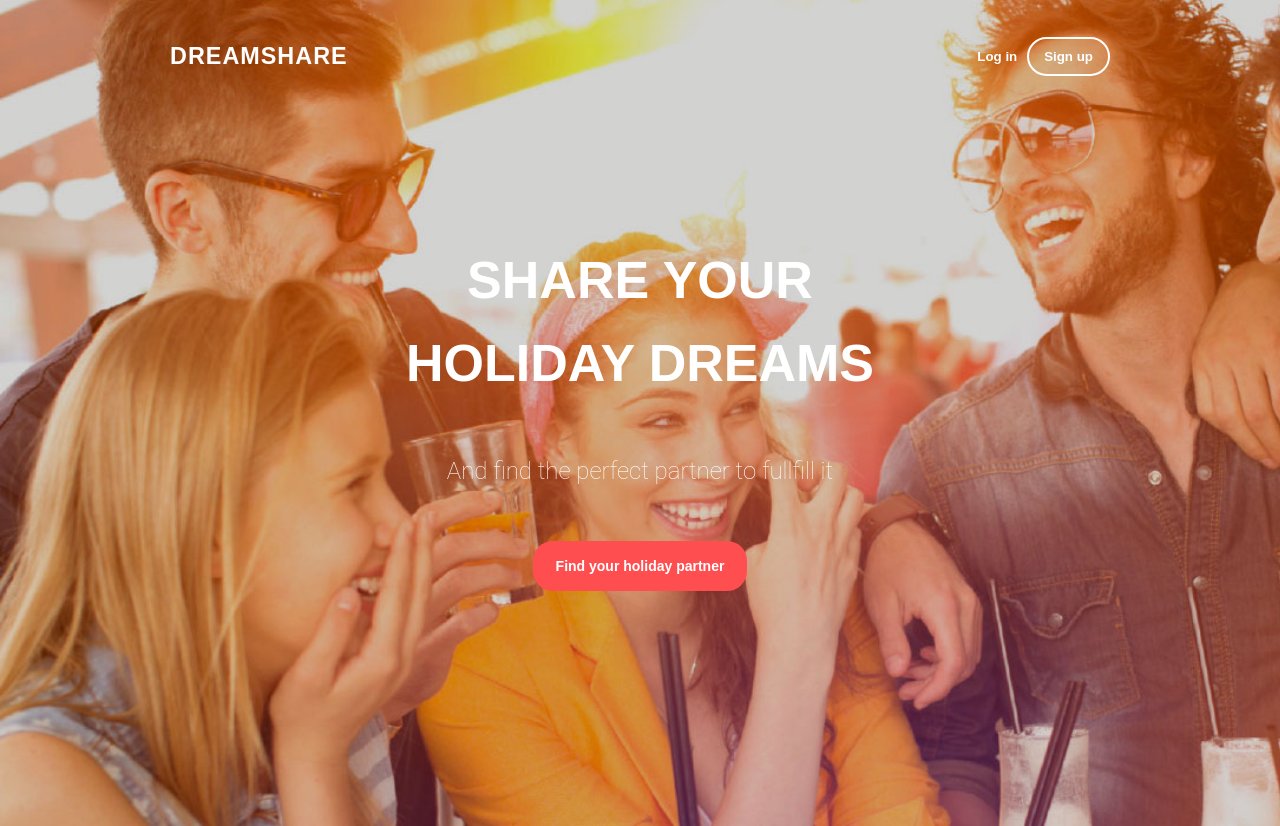
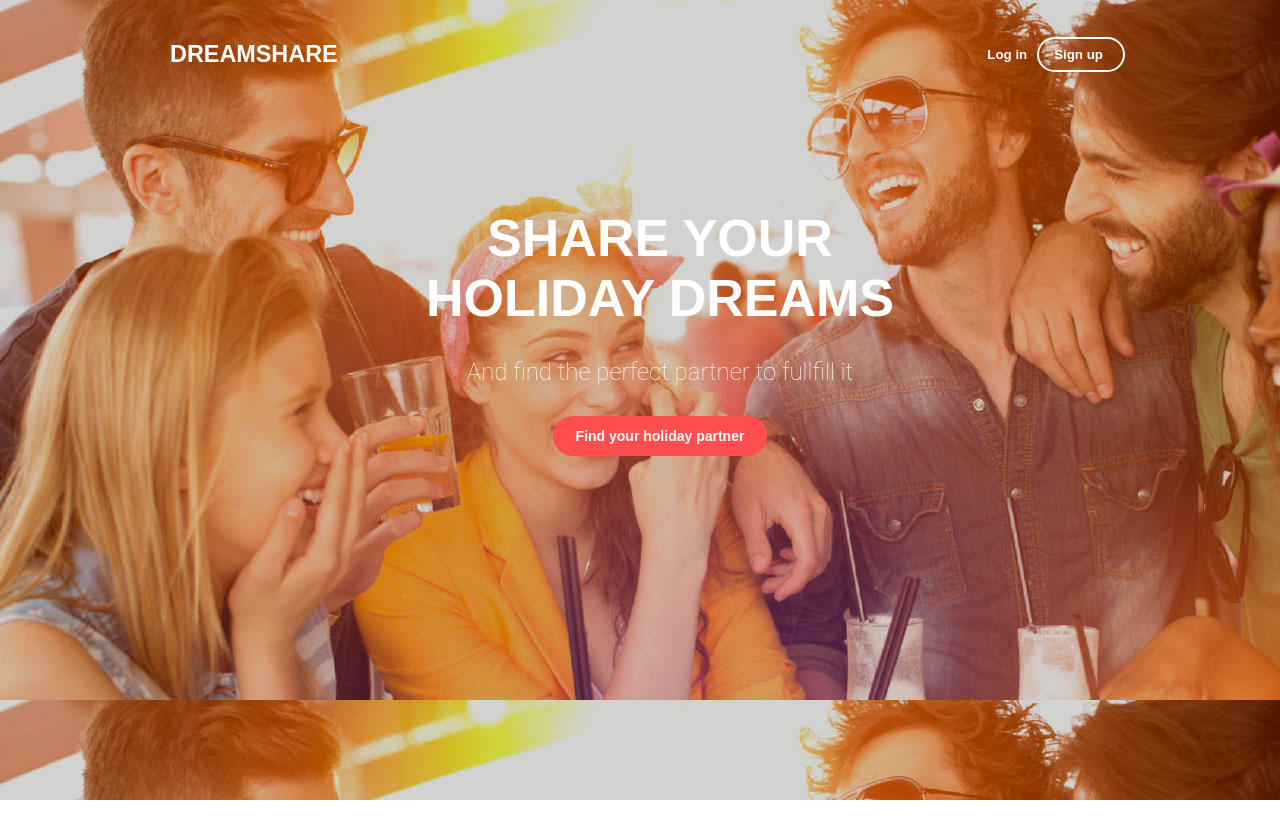
Before and after one commit to IlmirTex/Dreamshare, a plain HTML site: page index.html in a window 1280 px wide. After the commit the page ends 800 px from the top, so only its background shows below. Drawn offline with Linux system fonts and the light colour scheme.

Commit message:
fixed sizes

```diff
--- a/style/style.css
+++ b/style/style.css
@@ -2,7 +2,6 @@ body {
     margin: 0;
     font-family: 'Montserrat' , sans-serif;
     color: #333333;
-    line-height: 1.6;
 }
 
 *,
@@ -39,7 +38,6 @@ h1,h2,h3,h4,h5,h6 {
     font-weight: bold;
     color: #ffffff;
     text-transform: uppercase;
-    letter-spacing: 1px;
 }
 
 /* Header Entrance */
@@ -47,6 +45,7 @@ h1,h2,h3,h4,h5,h6 {
 .header__entrance {
     font-size: 14px;
     color: #ffffff;
+    margin-right: -15px;
 }
 
 .entrance__link {
@@ -59,7 +58,7 @@ h1,h2,h3,h4,h5,h6 {
 }
 .entrance__link__sign-up {
     border: 2px solid rgb(255, 255, 255);
-    padding: 10px 15px 10px 15px;
+    padding: 8px 20px 8px 15px;
     border-radius: 20px;
 }
 
@@ -68,20 +67,19 @@ h1,h2,h3,h4,h5,h6 {
 /* Intro */
 
 .intro {
-    background: url("./images/intro.jpg") no-repeat, center;
-    background-size: cover;
-    display: flex;
-    flex-direction: column;
-    justify-content: center;
+    background: url("./images/intro.jpg");
+    height: 100vh;
 }
+
 .intro__inner {
     width: 100%;
-    max-width: 500px;
     margin: 0 auto;
     margin-bottom: 130px;
     text-align: center;
-    margin-top: 163px;
+    margin-top: 136px;
     margin-bottom: 235px;
+    margin-left: 20px;
+    /* 163 */
 }
 
 .intro__title {
@@ -99,19 +97,19 @@ h1,h2,h3,h4,h5,h6 {
     font-weight: lighter;
     font-size: 24px;
     text-align: center;
-    margin-top: 47px;
+    margin-top: 30px;
 }
 
 /* Intro brn */
 .intro__title__btn {
-    margin-top: 50px;
+    margin-top: 30px;
     color: #ffffff;
     font-size: 14px;
     font-weight: bold;
     text-decoration: none;
-    padding: 14px 23px 14px 23px;
+    padding: 12px 23px 12px 23px;
     background-color: #ff4e50;
-    border-radius: 20px;
+    border-radius: 21px;
     display: inline-block;
     vertical-align: top;
 }
```
